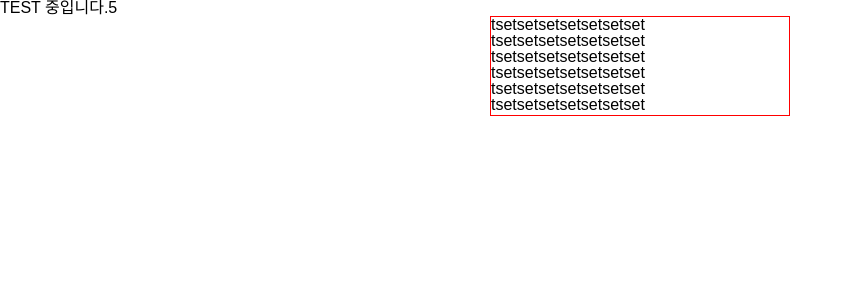
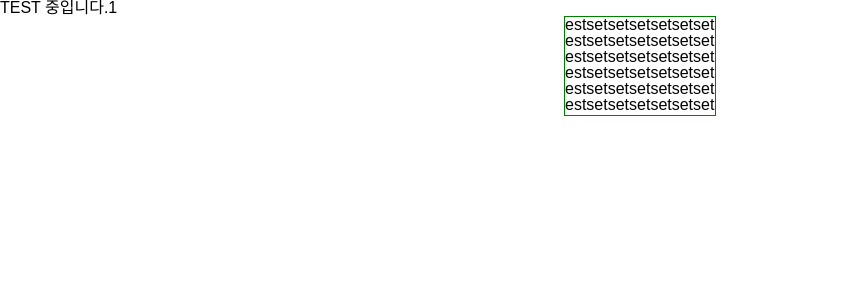
Before and after one commit to TH91-Github/RIOT-LOL, a React (Create React App) app: page /summoners/kr/1 in a window 1280 px wide. Shown: the top 300 px of the page, without its empty margins (0-849 px from the left). Built offline with nearby package versions, Linux system fonts and the light colour scheme; no server answers; a web font is replaced by a local one.

Commit message:
스크롤 테스트7

```diff
--- a/src/component/RiotApp.jsx
+++ b/src/component/RiotApp.jsx
@@ -26,18 +26,20 @@ const RiotMain = () => {
   return (
     <div className="wrap">
       <div className="container">
-        TEST 중입니다.5
+        TEST 중입니다.1
         <TestBox>
-          <p>tsetsetsetsetsetsetset</p>
-          <p>tsetsetsetsetsetsetset</p>
-          <p>tsetsetsetsetsetsetset</p>
-          <p>tsetsetsetsetsetsetset</p>
-          <p>tsetsetsetsetsetsetset</p>
-          <p>tsetsetsetsetsetsetset</p>
-          <p>tsetsetsetsetsetsetset</p>
-          <p>tsetsetsetsetsetsetset</p>
-          <p>tsetsetsetsetsetsetset</p>
-          <p>tsetsetsetsetsetsetset</p>
+          <div className="box">
+            <p>estsetsetsetsetsetsetsetse</p>
+            <p>estsetsetsetsetsetsetsetse</p>
+            <p>estsetsetsetsetsetsetsetse</p>
+            <p>estsetsetsetsetsetsetsetse</p>
+            <p>estsetsetsetsetsetsetsetse</p>
+            <p>estsetsetsetsetsetsetsetse</p>
+            <p>estsetsetsetsetsetsetsetse</p>
+            <p>estsetsetsetsetsetsetsetse</p>
+            <p>estsetsetsetsetsetsetsetse</p>
+
+          </div>
         </TestBox>
         {/* <Outlet context={location} /> */}
       </div>
@@ -48,12 +50,15 @@ export default RiotMain;
 
 
 const TestBox = styled.div`
-  overflow: auto;
-  width:100%;
-  max-width:300px;
-  height:100px;
-  margin:0 auto;
-  border:1px solid red;
-  box-sizing:border-box;
+  .box {
+    overflow: auto;
+    width:100%;
+    max-width:152px;
+    height:100px;
+    margin:0 auto;
+    border:1px solid green;
+    box-sizing:border-box;
 
+
+  }
 `;
--- a/src/index.css
+++ b/src/index.css
@@ -7,37 +7,24 @@ ol li {
   list-style:none;
 }
 
+::-webkit-scrollbar-track {
+  background-color: transparent;
+}
 ::-webkit-scrollbar {
-  -webkit-appearance: none;
+  width: 20px;
+}
+::-webkit-scrollbar-track {
+  background-color: red;
+}
+::-webkit-scrollbar-thumb {
+  background-color: red;
+  border-radius: 10px;
+  background-clip: content-box;
+}
+::-webkit-scrollbar-thumb:hover {
+  background-color: green;
 }
 
-::-webkit-scrollbar:vertical {
-  width: 12px;
+body, .box {
+  scrollbar-gutter: stable;
 }
-
-::-webkit-scrollbar:horizontal {
-  height: 12px;
-}
- /* !important is needed sometimes */
- ::-webkit-scrollbar {
-  width: 15px !important;
-}
-
-/* Track */
-::-webkit-scrollbar-track {
- -webkit-box-shadow: inset 0 0 6px rgba(0,0,0,0.3) !important;
- -webkit-border-radius: 10px !important;
- border-radius: 10px !important;
-}
-
-/* Handle */
-::-webkit-scrollbar-thumb {
- -webkit-border-radius: 10px !important;
- border-radius: 10px !important;
- background: red !important;
- -webkit-box-shadow: inset 0 0 6px rgba(0,0,0,0.5) !important;
-
-}
-::-webkit-scrollbar-thumb:window-inactive {
- background: red !important;
-}
```
